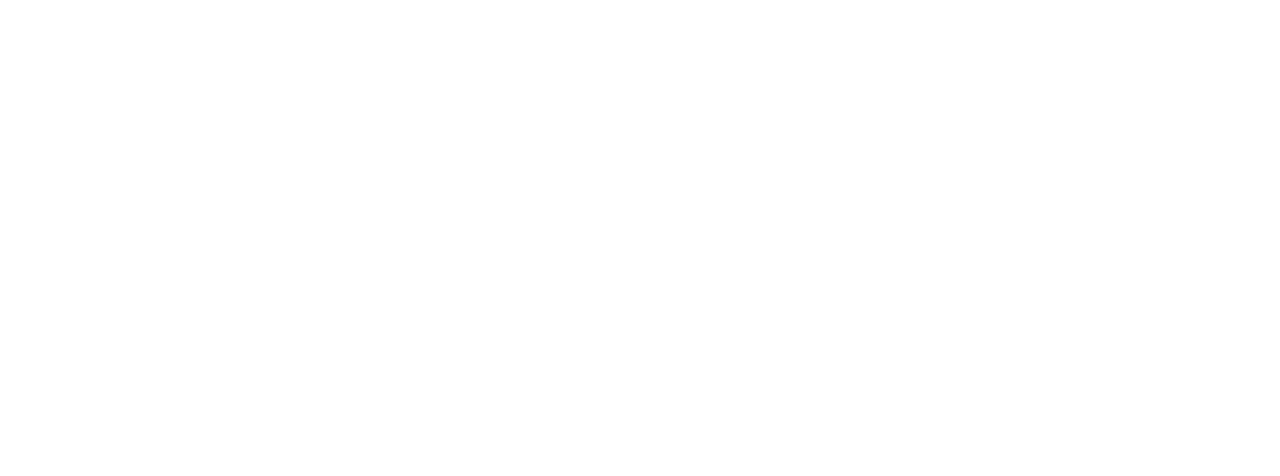
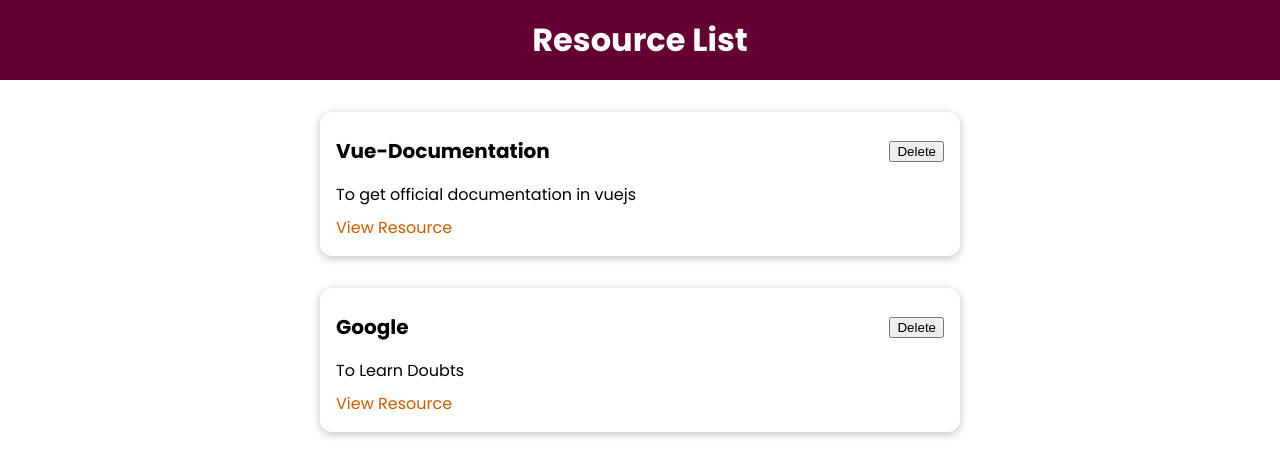
Before and after one commit to Vasanth1009/Vue-Course, a Vue app in the folder Advanced/Learning Resources App/: page / in a window 1280 px wide. Shown: the top 476 px of the page. Built offline with nearby package versions, Linux system fonts and the light colour scheme.

Commit message:
ResourceList Added

```diff
--- /dev/null
+++ b/Advanced/Learning Resources App/src/App.vue
@@ -0,0 +1,47 @@
+<template>
+    <the-header title="Resource List"></the-header>
+    <stored-resource :resources="resources"></stored-resource>
+</template>
+
+<script>
+import StoredResource from './components/Resources/StoredResource.vue';
+import TheHeader from './components/Layouts/TheHeader.vue';
+
+export default {
+  components: { StoredResource, TheHeader },
+  data() {
+    return {
+      resources: [
+        {
+          id: 'vue-documentation',
+          title: 'Vue-Documentation',
+          description: 'To get official documentation in vuejs',
+          link: 'https://vuejs.org'
+        },
+        {
+          id: 'google',
+          title: 'Google',
+          description: 'To Learn Doubts',
+          link: 'https://google.com'
+        }
+      ]
+    };
+  }
+};
+</script>
+
+<style>
+@import url('https://fonts.googleapis.com/css2?family=Poppins:wght@400;700&display=swap');
+
+* {
+  box-sizing: border-box;
+}
+
+html {
+  font-family: 'Poppins', sans-serif;
+}
+
+body {
+  margin: 0;
+}
+</style>
--- /dev/null
+++ b/Advanced/Learning Resources App/src/components/Layouts/TheHeader.vue
@@ -0,0 +1,27 @@
+<template>
+    <header>
+        <h1>{{ title }}</h1>
+    </header>
+</template>
+
+<script>
+export default {
+    props: ['title'],
+}
+</script>
+
+<style scoped>
+header {
+  width: 100%;
+  height: 5rem;
+  background-color: #640032;
+  display: flex;
+  justify-content: center;
+  align-items: center;
+}
+
+header h1 {
+  color: white;
+  margin: 0;
+}
+</style>
--- /dev/null
+++ b/Advanced/Learning Resources App/src/components/Resources/Resource-List.vue
@@ -0,0 +1,54 @@
+<template>
+    <li>
+      <base-card>
+      <div>
+        <header>
+          <h3>{{ title }}</h3>
+          <button>Delete</button>
+        </header>
+      </div>
+      <p>{{ description }}</p>
+      <nav>
+        <a target="_blank" :href="link">View Resource</a>
+      </nav>
+    </base-card>
+    </li>
+</template>
+
+<script>
+export default {
+  props: ['title', 'description', 'link']
+};
+</script>
+
+<style scoped>
+li {
+  margin: auto;
+  max-width: 40rem;
+}
+
+header {
+  display: flex;
+  justify-content: space-between;
+  align-items: center;
+}
+
+h3 {
+  font-size: 1.25rem;
+  margin: 0.5rem 0;
+}
+
+p {
+  margin: 0.5rem 0;
+}
+
+a {
+  text-decoration: none;
+  color: #ce5c00;
+}
+
+a:hover,
+a:active {
+  color: #c89300;
+}
+</style>
--- /dev/null
+++ b/Advanced/Learning Resources App/src/components/Resources/StoredResource.vue
@@ -0,0 +1,29 @@
+<template>
+  <ul>
+    <resource-list
+      v-for="resource in resources"
+      :key="resource.id"
+      :title="resource.title"
+      :description="resource.description"
+      :link="resource.link"
+    ></resource-list>
+  </ul>
+</template>
+
+<script>
+import ResourceList from './Resource-List.vue';
+export default {
+  components: { ResourceList },
+  props: ['resources'],
+};
+</script>
+
+<style scoped>
+ul {
+  list-style: none;
+  margin: 0;
+  padding: 0;
+  margin: auto;
+  max-width: 40rem;
+}
+</style>
--- /dev/null
+++ b/Advanced/Learning Resources App/src/components/UI/BaseCard.vue
@@ -0,0 +1,13 @@
+<template>
+    <div><slot></slot></div>
+</template>
+
+<style scoped>
+div {
+  border-radius: 12px;
+  box-shadow: 0 2px 8px rgba(0, 0, 0, 0.26);
+  padding: 1rem;
+  margin: 2rem auto;
+  max-width: 40rem;
+}
+</style>
```
Also changed, not shown: Advanced/Learning Resources App/src/main.js (+7 -2 lines).
